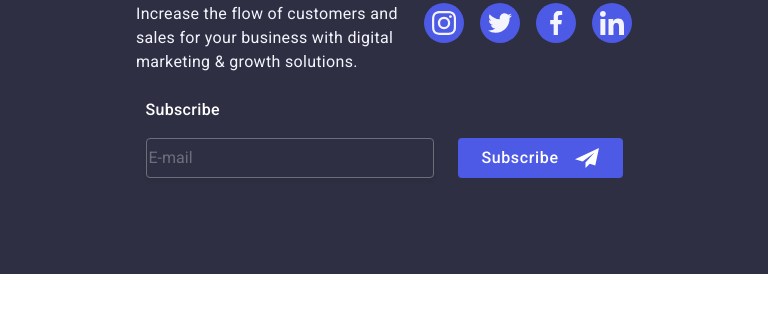
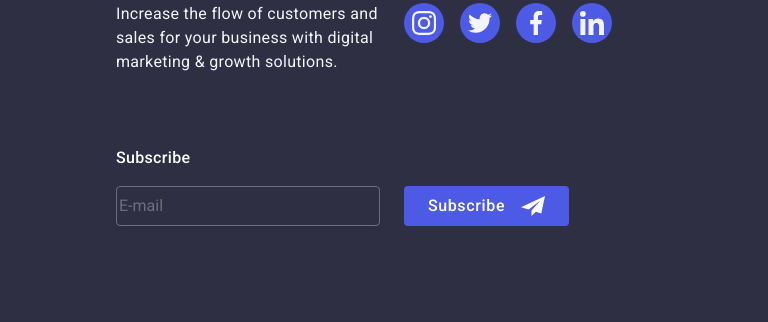
Before and after one commit to iryna-shevchenko/goit-markup-hw-06, a plain HTML site: page index.html in a window 768 px wide. Shown: the part 4026-4348 px from the top of the page. Before the commit the page ends 4300 px from the top, so only its background shows below. Drawn offline with nearby package versions, Linux system fonts and the light colour scheme.

Commit message:
Update footer.css

```diff
--- a/css/layout/footer.css
+++ b/css/layout/footer.css
@@ -118,7 +118,6 @@
 }
 
 .subscribe-form-input {
-    width: 288px;
     height: 40px;
     flex-shrink: 0;
     border-radius: 4px;
@@ -126,6 +125,12 @@
     opacity: 0.3;
     box-shadow: 0px 4px 4px 0px rgba(0, 0, 0, 0.15);
     background-color: transparent;
+}
+
+@media screen and (max-width: 767px) {
+    .subscribe-form-input {
+        width: 288px;
+    }
 }
 
 .subscribe-form-submit {
@@ -160,13 +165,13 @@
 /* -----------------------Tablet------------------------------ */
 
 @media screen and (min-width: 768px) {
-    .container-footer {
-        display: flex;
-        align-items: baseline;
+     .container-footer {
+        /* width: 568px; */
         flex-direction: row;
         flex-wrap: wrap;
-        gap: 24px;
-        justify-content: center;
+        justify-content: flex-start;
+        align-items: flex-start;
+        column-gap: 24px;
     }
 
     .footer-idea {
@@ -175,8 +180,8 @@
     }
 
     .subscribe-form-input {
-        /* margin-right: 24px; */
         margin-bottom: 0;
+        width: 264px;
     }
 
     .footer-logo {
@@ -198,7 +203,22 @@
     .social-media {
         justify-content: flex-start;
     }
+
+    /* .footer-logo-idea {
+        margin-bottom: 72px;
+    } */
 }
+
+@media screen and (min-width: 768px) and (max-width: 1157px) {
+    .footer-logo-idea {
+            margin-bottom: 72px;
+        }
+
+        .container-footer {
+            width: 568px;
+        }
+}
+
 
 /* --------------------Desktop--------------------- */
 
```
